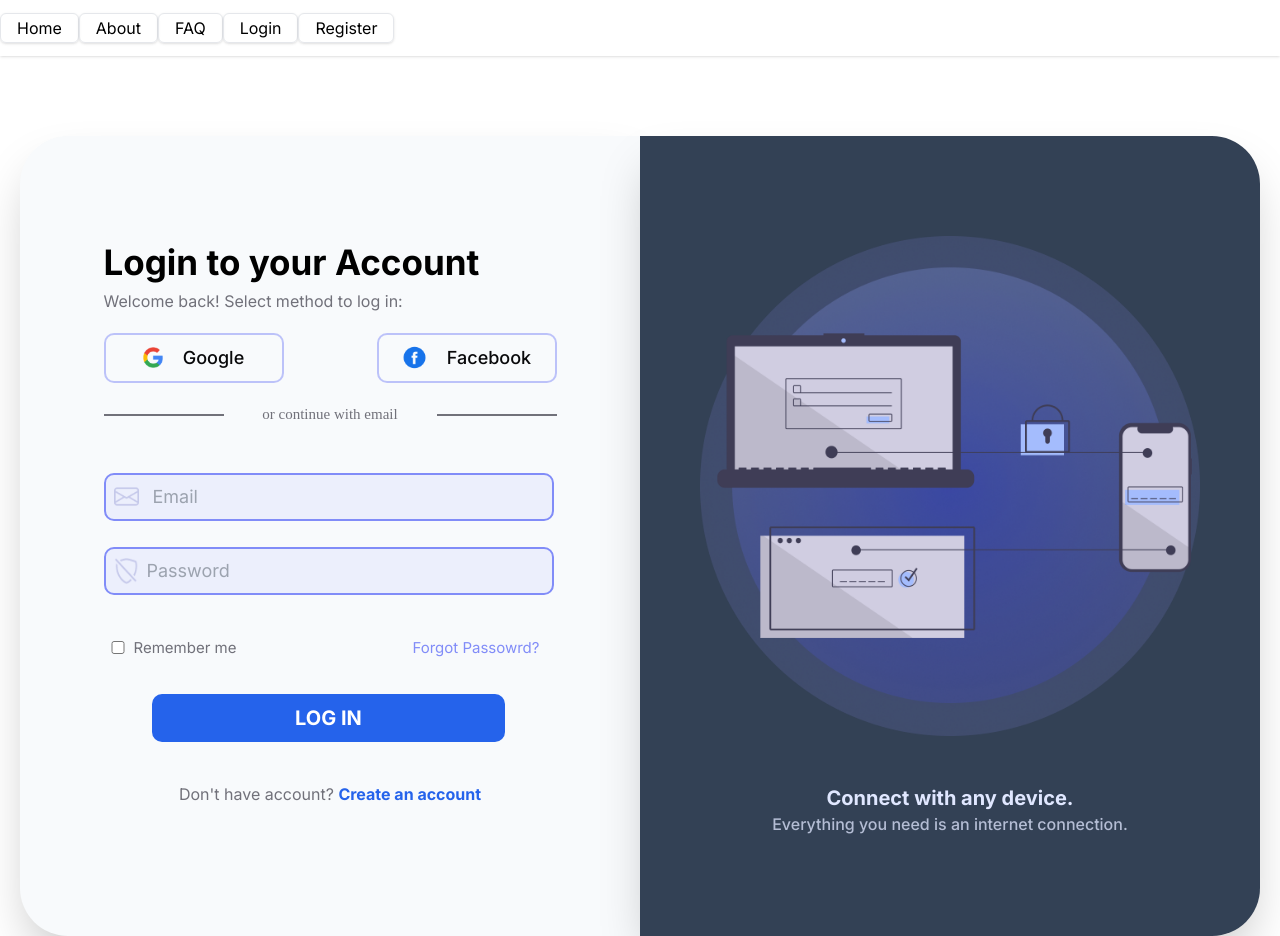
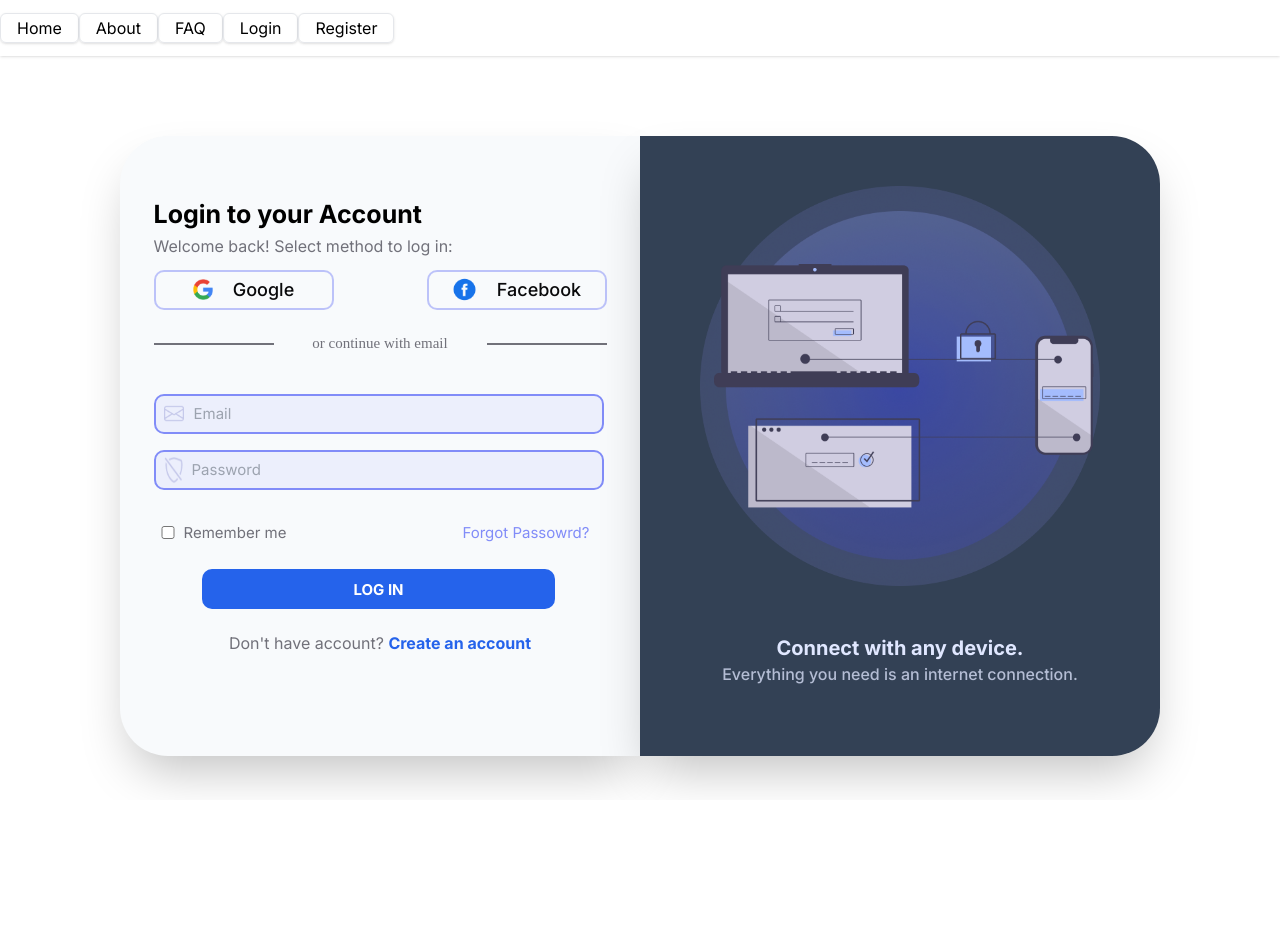
Before and after one commit to stanislavivanov995/real-estate-app-fe, a Next.js app: page /login in a window 1280 px wide. After the commit the page ends 800 px from the top, so only its background shows below. Built offline with nearby package versions, Linux system fonts and the light colour scheme.

Commit message:
Redesign Login Page

```diff
--- a/app/(auth)/login/Login.jsx
+++ b/app/(auth)/login/Login.jsx
@@ -5,11 +5,11 @@ import Image from "next/image.js";
 export default function Login() {
   return (
     <PublicLayout>
-      <div className="flex justify-center mt-[5em]">
-        <div className="w-[620px] sm:h-[800px] h-[840px] bg-slate-50 flex-col justify-start items-center inline-flex shadow-2xl rounded-tl-[3em] rounded-bl-[3em]">
-          <div className="flex flex-col justify-center gap-5 my-[100px]">
+      <div className="flex justify-center mt-[10px] sm:mt-[5em]">
+        <div className="w-[520px] sm:h-[620px] h-[700px] bg-slate-50 flex-col justify-start items-center inline-flex shadow-2xl sm:rounded-tl-[3em] sm:rounded-bl-[3em]">
+          <div className="flex flex-col justify-center gap-3 my-[40px] sm:my-[60px]">
             <div className="flex flex-col align-middle justify-center text-center sm:text-left">
-              <h1 className="sm:text-[35px] text-[25px] font-bold leading-normal">
+              <h1 className="sm:text-[35px] lg:text-[25px] text-[25px] font-bold leading-normal">
                 Login to your Account
               </h1>
               <h3 className=" text-zinc-500 text-[18px] sm:text-[16px] font-normal">
@@ -18,7 +18,7 @@ export default function Login() {
             </div>
             <div className="sm:flex-row flex-col items-center flex sm:justify-between align-middle gap-[40px]">
               <div className="flex align-middle justify-center gap-2">
-                <button className=" flex justify-center items-center sm:w-[180px] w-[215px] h-[50px] gap-5 border-2 border-indigo-400 text-[18px] font-medium text-zinc-950 border-opacity-50 rounded-[10px]">
+                <button className=" flex justify-center items-center sm:w-[180px] w-[215px] h-[40px] gap-5 border-2 border-indigo-400 text-[18px] font-medium text-zinc-950 border-opacity-50 rounded-[10px]">
                   <Image
                     src="/logos/Google.png"
                     alt="google logo"
@@ -29,7 +29,7 @@ export default function Login() {
                 </button>
               </div>
               <div>
-                <button className=" flex justify-center items-center sm:w-[180px] w-[215px] h-[50px] gap-5 border-2 border-indigo-400 text-[18px] font-medium text-zinc-950 border-opacity-50 rounded-[10px]">
+                <button className=" flex justify-center items-center sm:w-[180px] w-[215px] h-[40px] gap-5 border-2 border-indigo-400 text-[18px] font-medium text-zinc-950 border-opacity-50 rounded-[10px]">
                   <Image
                     src="/logos/Facebook.png"
                     alt="facebook logo"
@@ -40,7 +40,7 @@ export default function Login() {
                 </button>
               </div>
             </div>
-            <div className="w-[453px] h-[25px] justify-center items-center inline-flex">
+            <div className="w-[453px] h-[25px] justify-center items-center inline-flex mt-[10px]">
               <div className="w-[120px] h-[0px] border border-zinc-500"></div>
               <div className="sm:w-[213px] w-[100px] h-[25px] text-center text-zinc-500 sm:text-[15px] text-[12px] font-medium font-['Montserrat'] leading-normal">
                 or continue with email
@@ -56,13 +56,13 @@ export default function Login() {
             </p>
           </div>
         </div>
-        <div className="bg-slate-700  w-[620px] h-[800px] shadow-2xl rounded-tr-[3em] rounded-br-[3em] hidden sm:block">
-          <div className=" flex flex-col items-center gap-[3em] justify-center mt-[100px]">
+        <div className="bg-slate-700  w-[520px] h-[620px] shadow-2xl rounded-tr-[3em] rounded-br-[3em] hidden lg:block">
+          <div className=" flex flex-col items-center gap-[3em] justify-center mt-[50px]">
             <Image
               className="flex"
               src="/login image.png"
               alt="register"
-              width={500}
+              width={400}
               height={200}
             />
             <div className="text-center">
--- a/components/layouts/Login/LoginForm.jsx
+++ b/components/layouts/Login/LoginForm.jsx
@@ -28,35 +28,35 @@ export default function LoginForm() {
       onSubmit={handleFunction}
       validationSchema={validationSchema}
     >
-      <Form className=" mt-[25px] items-center flex flex-col gap-[10px] w-[450px]">
-        <div className="w-[350px] sm:w-[450px] mb-4 h-12 bg-indigo-400 bg-opacity-10 rounded-[10px] border-2 border-indigo-400 flex justify-start text-lg items-center pl-2 gap-2.5">
-          <Image src={"/email.png"} alt="password" width={25} height={25} />
+      <Form className=" mt-[25px] items-center flex flex-col w-[450px]">
+        <div className="w-[350px] sm:w-[450px] mb-4 h-10 bg-indigo-400 bg-opacity-10 rounded-[10px] border-2 border-indigo-400 flex justify-start text-lg items-center pl-2 gap-2.5">
+          <Image src={"/email.png"} alt="password" width={20} height={20} />
           <Field
             placeholder="Email"
             name="email"
             id="email"
-            className="bg-transparent outline-none w- p-1"
+            className="bg-transparent outline-none text-[15px]"
           />
         </div>
         <ErrorMessage
           name="email"
           component="span"
-          className=" text-red-600 mb-3"
+          className=" text-red-600 mb-3 text-[12px]"
         />
-        <div className="w-[350px] sm:w-[450px] mb-4 h-12 bg-indigo-400 bg-opacity-10 rounded-[10px] border-2 border-indigo-400 flex justify-between text-lg items-center pl-2 gap-2.5">
+        <div className="w-[350px] sm:w-[450px] mb-4 h-10 bg-indigo-400 bg-opacity-10 rounded-[10px] border-2 border-indigo-400 flex justify-between text-lg items-center pl-2 gap-2.5">
           <div className=" flex gap-2">
             <Image
               src={"/shield-slash.png"}
               alt="password"
-              width={25}
-              height={25}
+              width={20}
+              height={20}
             />
             <Field
               placeholder="Password"
               type="password"
               name="password"
               id="password"
-              className="bg-transparent outline-none w-full"
+              className="bg-transparent outline-none w-full text-[15px]"
             />
           </div>
           <div className="mr-[10px] opacity-20">
@@ -66,7 +66,7 @@ export default function LoginForm() {
         <ErrorMessage
           name="password"
           component="span"
-          className=" text-red-600 mb-3"
+          className=" text-red-600 mb-3 text-[12px]"
         />
         <div className=" flex sm:flex-row flex-col sm:gap-[11em] gap-3 mb-[25px] mt-[1em]">
           <div className="flex items-center gap-2">
@@ -85,7 +85,7 @@ export default function LoginForm() {
         </div>
         <button
           type="submit"
-          className="sm:w-[353px] w-[340px] h-12 p-2.5 bg-blue-600 rounded-[10px] text-white text-xl font-bold mb-[20px]"
+          className="sm:w-[353px] w-[340px] h-10 p-2.5 bg-blue-600 rounded-[10px] text-white text-[15px] font-bold mb-[10px]"
         >
           LOG IN
         </button>
```
